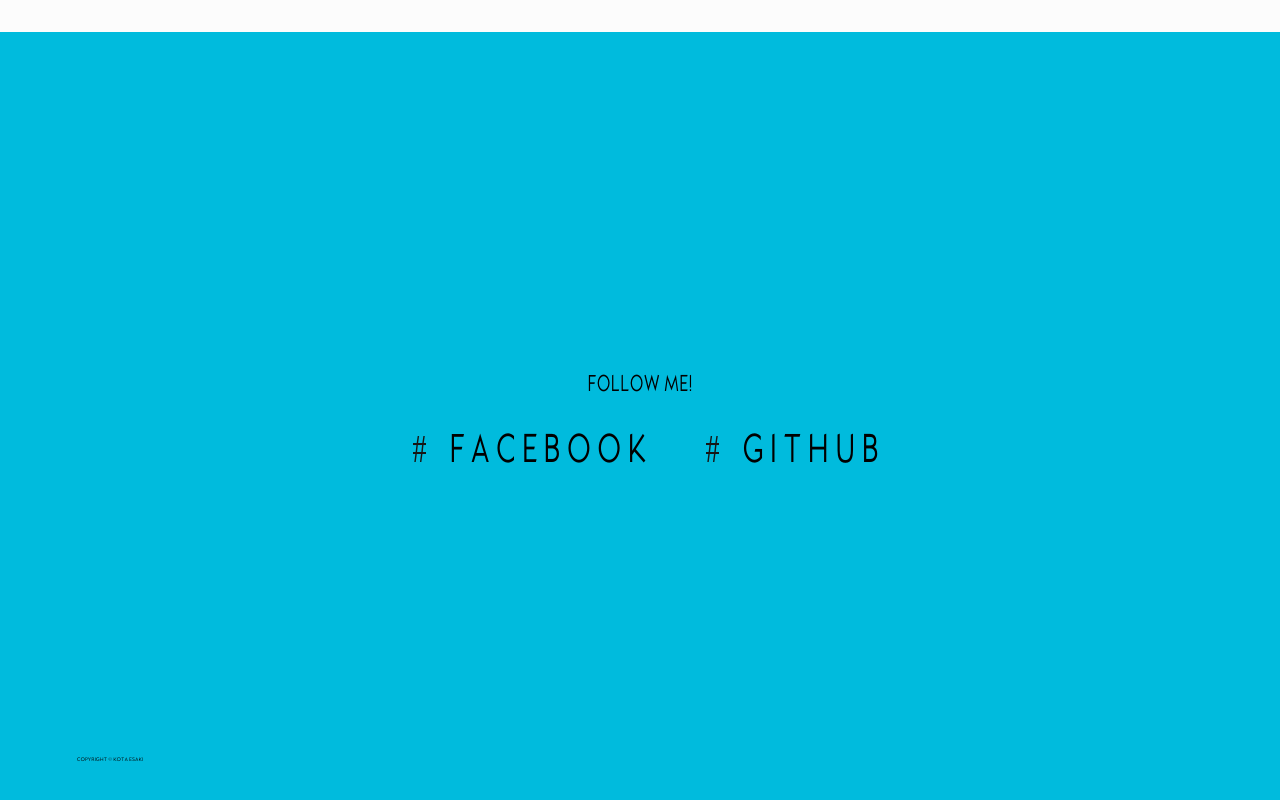
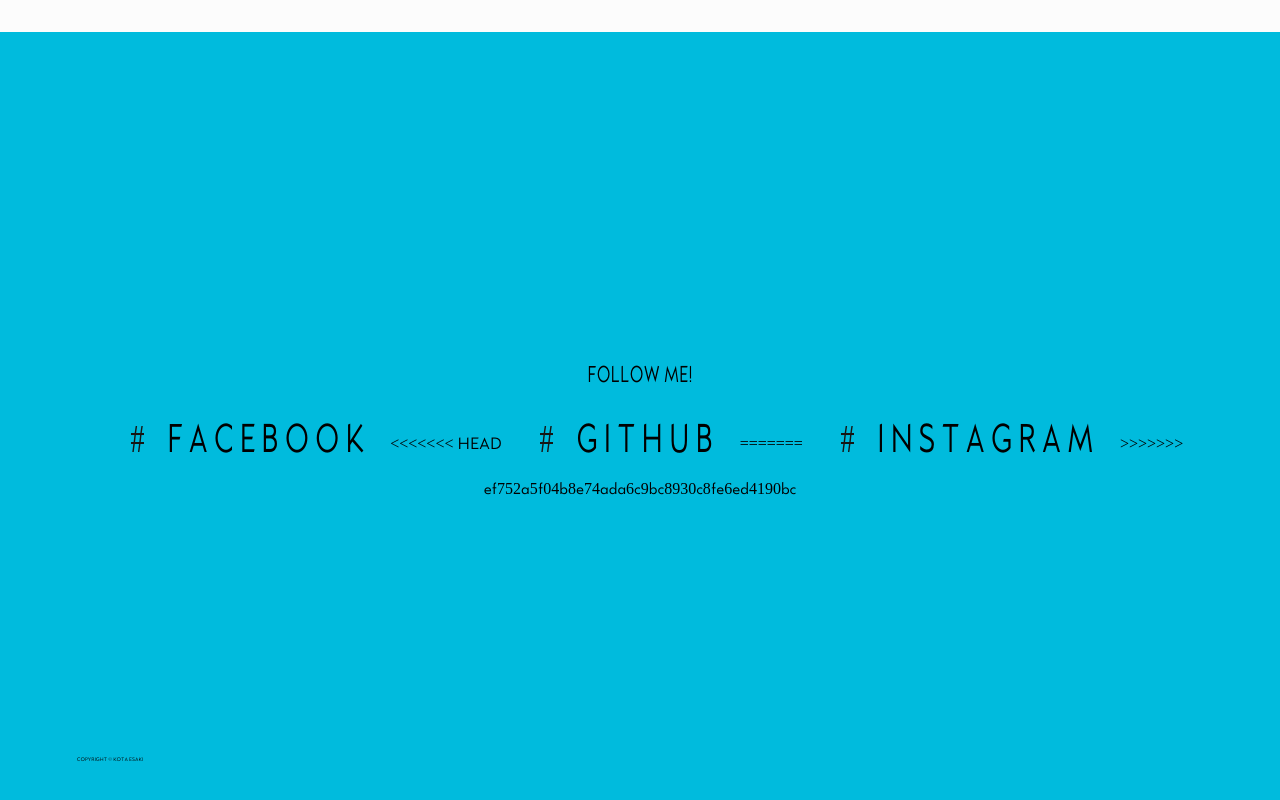
Before and after one commit to kotaesaki/portfolio, a plain HTML site: page index.html in a window 1280 px wide. Shown: the part 3005-3805 px from the top of the page. Drawn offline with nearby package versions, Linux system fonts and the light colour scheme; a web font is replaced by a local one.

Commit message:
20200906

```diff
--- a/index.html
+++ b/index.html
@@ -178,7 +178,11 @@
 		<p>FOLLOW ME!</p>
 		<ul>
 			<li><a href="https://www.facebook.com/profile.php?id=100008296080637" target="_blank">FACEBOOK</a></li>
+<<<<<<< HEAD
 			<li><a href="https://github.com/kotaesaki" target="_blank">GITHUB</a></li>
+=======
+			<li><a href="" target="_blank">INSTAGRAM</a></li>
+>>>>>>> ef752a5f04b8e74ada6c9bc8930c8fe6ed4190bc
 		</ul>
 		</div>
 		<div id="global-footer-info">
```
